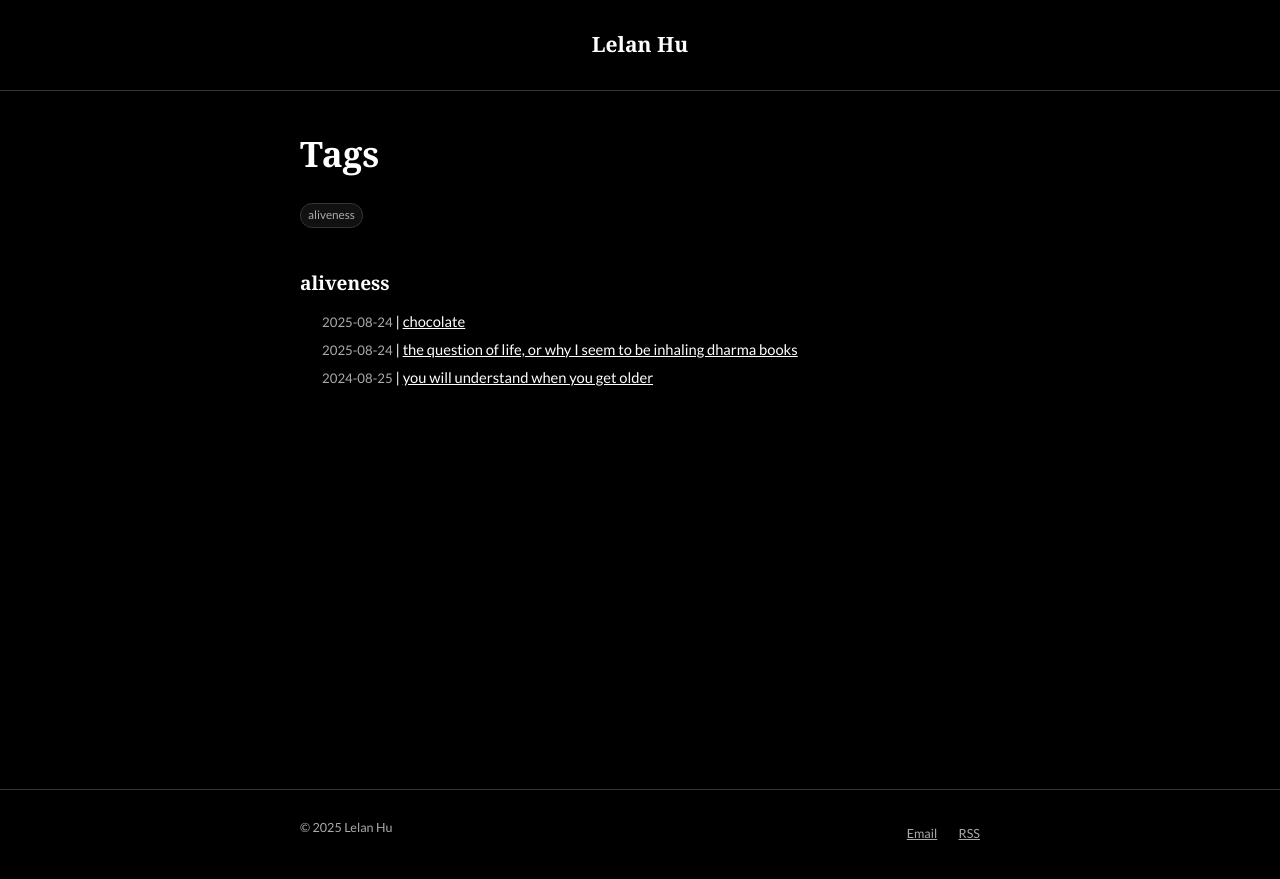
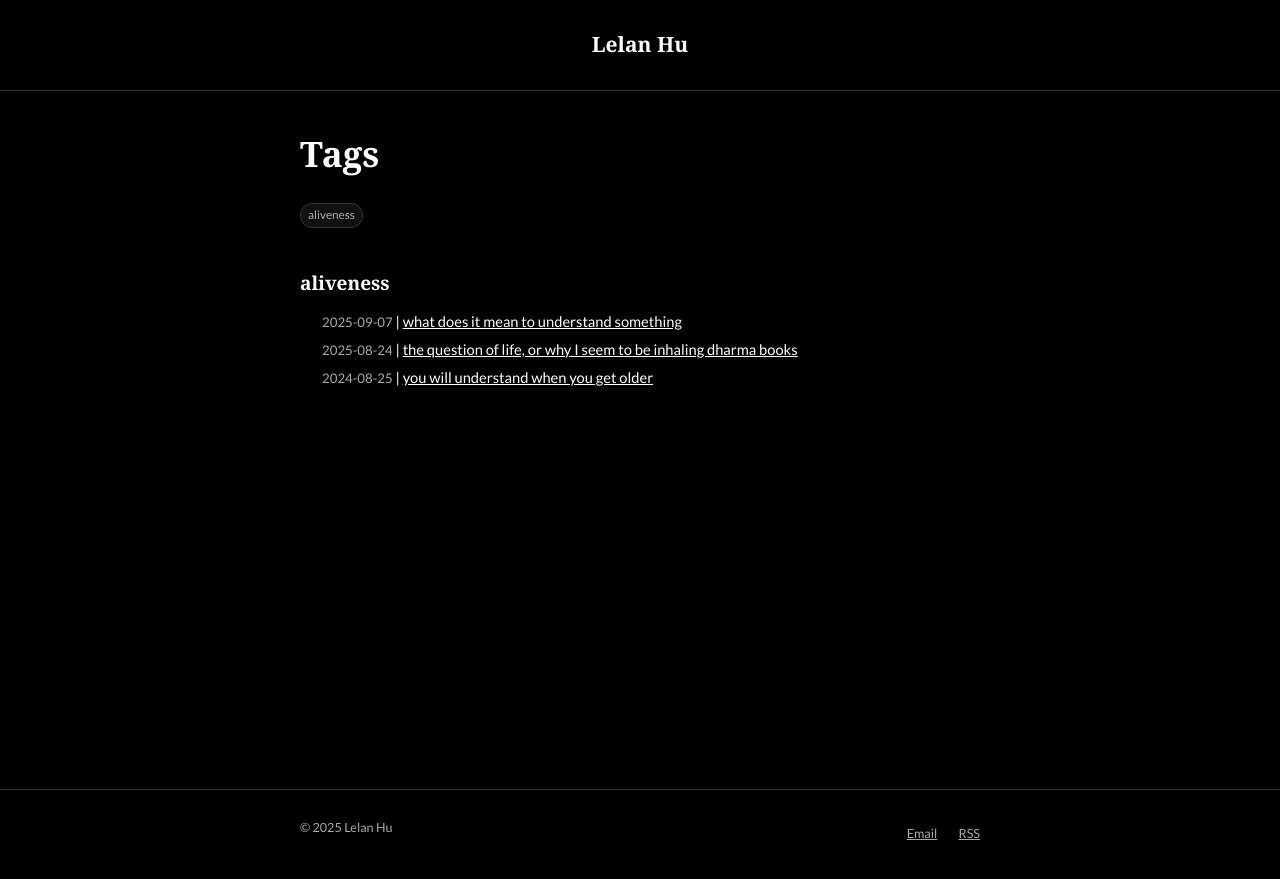
Before and after one commit to hulelan/lelanhu.github.io, a Jekyll site: the page built from pages/tags.html, in a window 1280 px wide. Shown: the top 879 px of the page. Built offline with Jekyll 4.4.1, drawn with Linux system fonts in a browser that asks for light colours; some web fonts are replaced.

Commit message:
various changes

```diff
--- a/_posts/2025-09-07-chocolate.md
+++ b/_posts/2025-09-07-what-does-it-mean-to-understand-something.md
@@ -1,6 +1,6 @@
 ---
 layout: post
-title: "chocolate"
-date: 2025-08-24
+title: "what does it mean to understand something"
+date: 2025-09-07
 tags: [aliveness]
 ---
```
